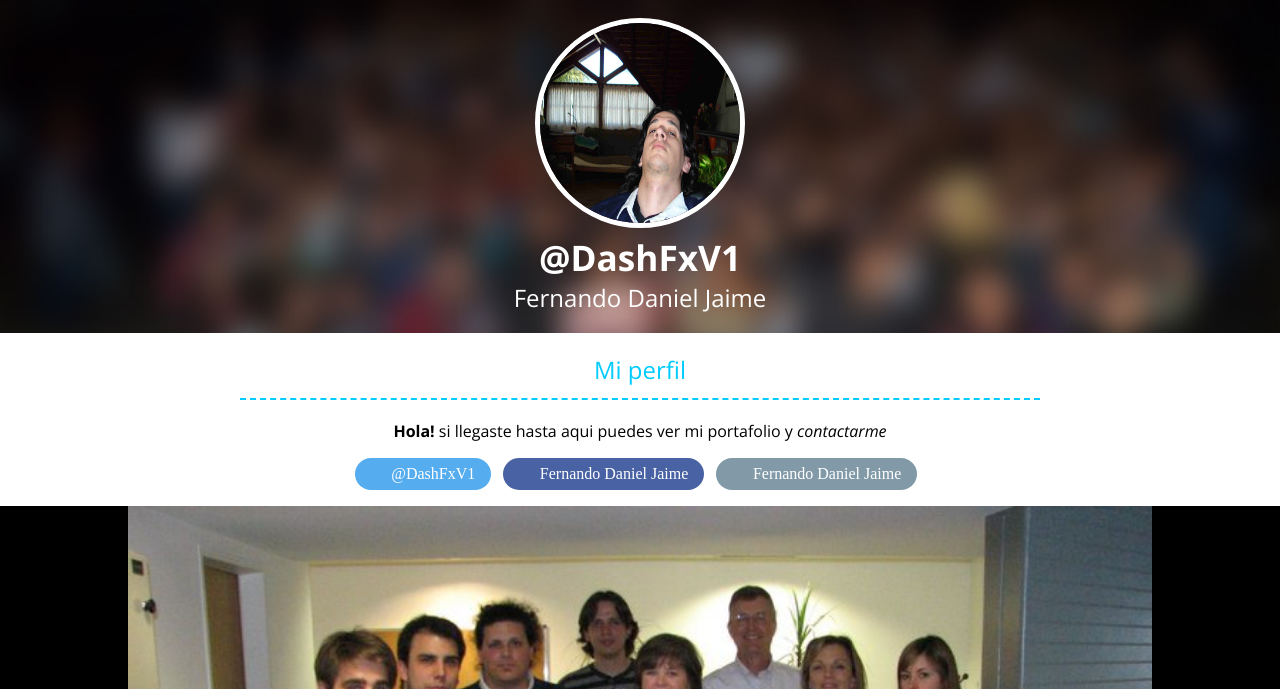
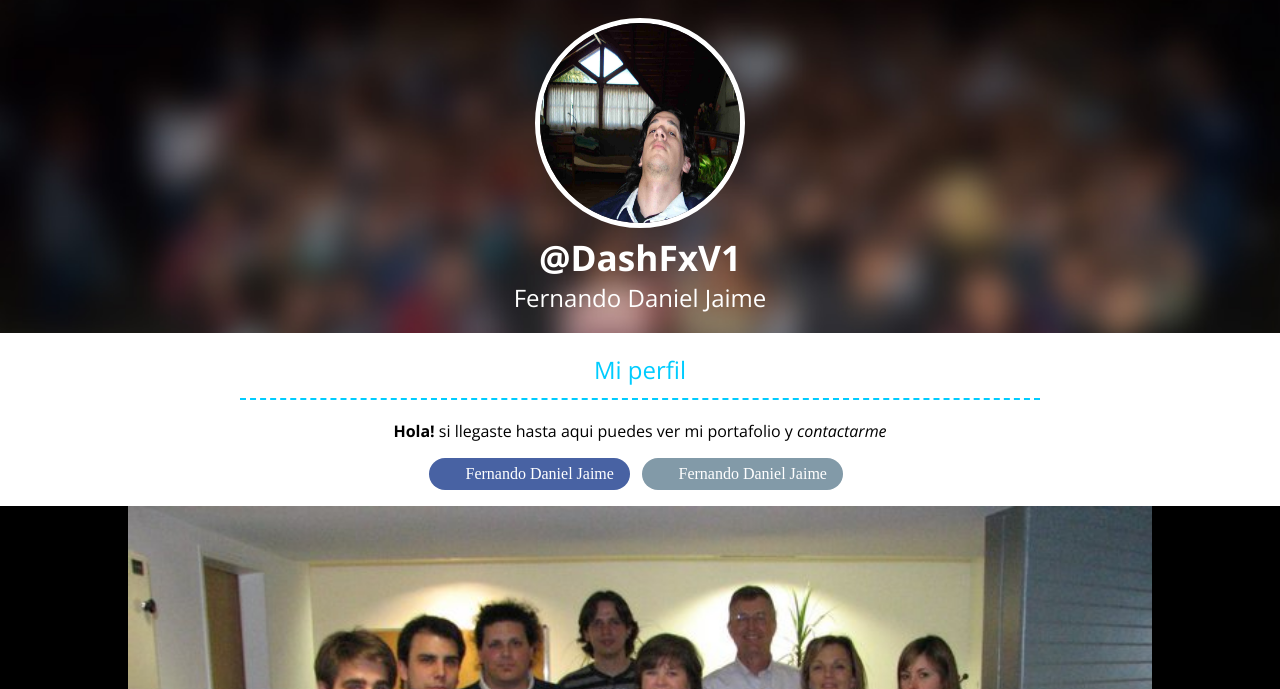
Before and after one commit to FDJ-Dash/portafolio, a Django app: page / in a window 1280 px wide. Shown: the part 61-750 px from the top of the page. Run offline with Django 3.2, Linux system fonts and the light colour scheme; some libraries are stand-ins or nearby versions; some web fonts are replaced.

Commit message:
Update portafolio.html
updated link

```diff
--- a/home/templates/home/portafolio.html
+++ b/home/templates/home/portafolio.html
@@ -42,7 +42,6 @@
                 <p class="Profile-description">
                     <strong>Hola!</strong> si <span class="Profile-span">llegaste</span> hasta aqui puedes ver mi portafolio y <em>contactarme</em>
                 </p>
-                <a class="Profile-link twitter icon-twitter" href="http://twitter.com/DashFxV1/" target="_blank">@DashFxV1</a>
                 <a class="Profile-link facebook icon-facebook" href="https://www.facebook.com/fernando.d.jaime" target="_blank">Fernando Daniel Jaime</a>
                 <a class="Profile-link github icon-github" href="http://github.com/FDJ-Dash/" target="_blank">Fernando Daniel Jaime</a>
             </div>
```
